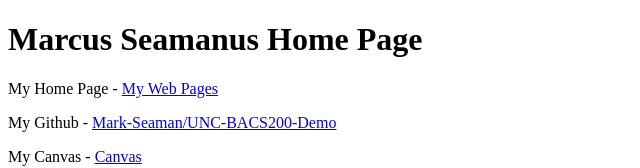
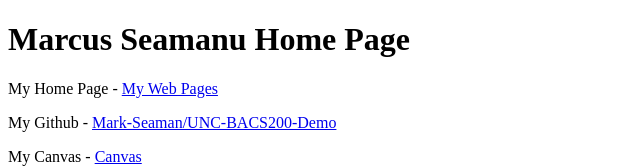
Before and after one commit to sore1436/BACS-200, a plain HTML site: page bacs200/index.html in a window 1280 px wide. Shown: the top 168 px of the page, without its empty margins (0-640 px from the left). Drawn offline with Linux system fonts and the light colour scheme.

Commit message:
Update index.html

```diff
--- a/bacs200/index.html
+++ b/bacs200/index.html
@@ -7,7 +7,7 @@
 </head>
 
 <body>
-    <h1>Marcus Seamanus Home Page</h1>
+    <h1>Marcus Seamanu Home Page</h1>
 
     <p>
         My Home Page -
```
